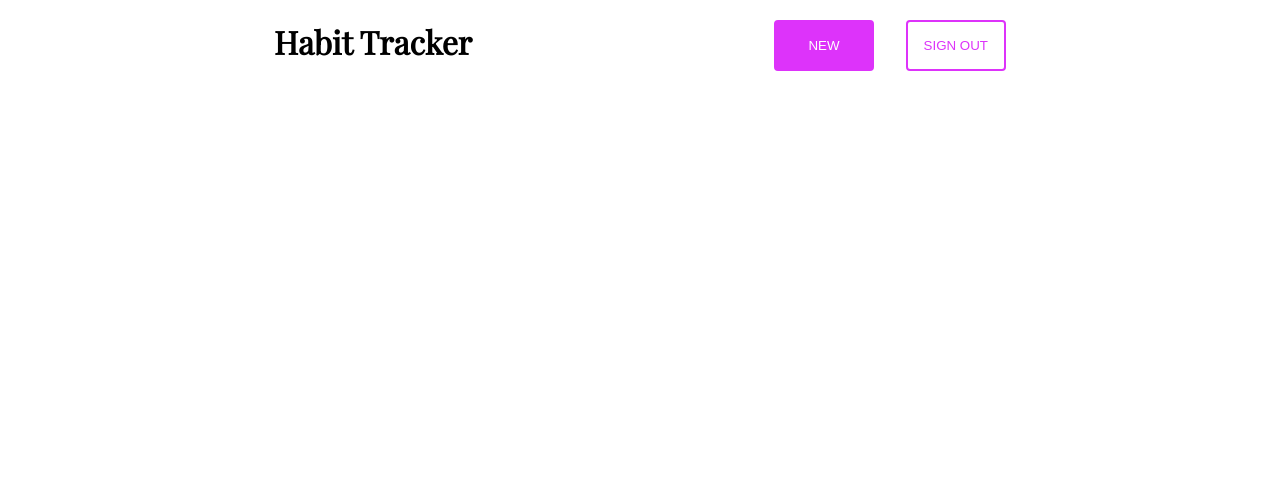
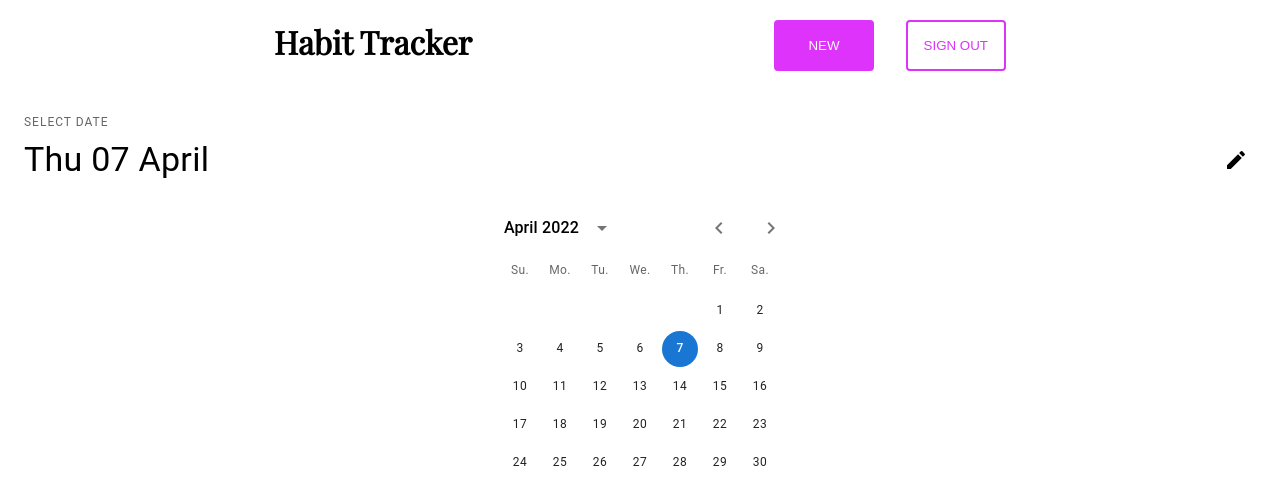
Before and after one commit to laraxlara/habit_tracker, a React (Create React App) app: page / in a window 1280 px wide. Shown: the top 504 px of the page. Built offline with nearby package versions, Linux system fonts and the light colour scheme.

Commit message:
Add Calendar In Home Section

```diff
--- a/package.json
+++ b/package.json
@@ -5,11 +5,17 @@
   "dependencies": {
     "@emotion/react": "^11.10.5",
     "@emotion/styled": "^11.10.5",
+    "@material-ui/core": "^5.0.0-beta.5",
+    "@material-ui/lab": "^5.0.0-alpha.44",
+    "@material-ui/pickers": "^3.3.10",
     "@mui/icons-material": "^5.11.0",
+    "@mui/lab": "^5.0.0-alpha.115",
     "@mui/material": "^5.11.4",
+    "@mui/x-date-pickers": "^5.0.13",
     "@testing-library/jest-dom": "^5.16.5",
     "@testing-library/react": "^13.4.0",
     "@testing-library/user-event": "^13.5.0",
+    "dayjs": "^1.11.7",
     "react": "^18.2.0",
     "react-dom": "^18.2.0",
     "react-scripts": "5.0.1",
--- /dev/null
+++ b/src/components/HomeSection/Calendar.js
@@ -0,0 +1,29 @@
+import React, { useState } from 'react'
+import dayjs from 'dayjs';
+import TextField from '@mui/material/TextField';
+import { AdapterDayjs } from '@mui/x-date-pickers/AdapterDayjs';
+import { LocalizationProvider } from '@mui/x-date-pickers/LocalizationProvider';
+import { StaticDatePicker } from '@mui/x-date-pickers/StaticDatePicker';
+
+const Calendar = () => {
+    const [value, setValue] = useState(dayjs('2022-04-07'));
+  return (
+    <>
+        <LocalizationProvider dateAdapter={AdapterDayjs}>
+            <StaticDatePicker
+                displayStaticWrapperAs="desktop"
+                value={value}
+                onChange={(newValue) => {
+                setValue(newValue);
+                }}
+                renderInput={(params) => <TextField {...params} />}
+                dayOfWeekFormatter={(day) => `${day}.`}
+                toolbarFormat="ddd DD MMMM"
+                showToolbar
+            />
+        </LocalizationProvider>
+    </>
+  )
+}
+
+export default Calendar
--- /dev/null
+++ b/src/components/HomeSection/HomeSection.js
@@ -0,0 +1,12 @@
+import React from 'react'
+import Calendar from './Calendar'
+
+const HomeSection = () => {
+  return (
+    <>
+      <Calendar />
+    </>
+  )
+}
+
+export default HomeSection
--- a/src/pages/home.js
+++ b/src/pages/home.js
@@ -1,10 +1,11 @@
 import React from 'react'
 import Layout from '../components/layout'
+import HomeSection from '../components/HomeSection/HomeSection'
 
 const Home = () => {
   return (
     <Layout>
-
+      <HomeSection />
     </Layout>
   )
 }
```
Also changed, not shown: src/components/HomeSection/ImageLoader.js (added), 1 other file (tests, documents, lock files or other folders).
